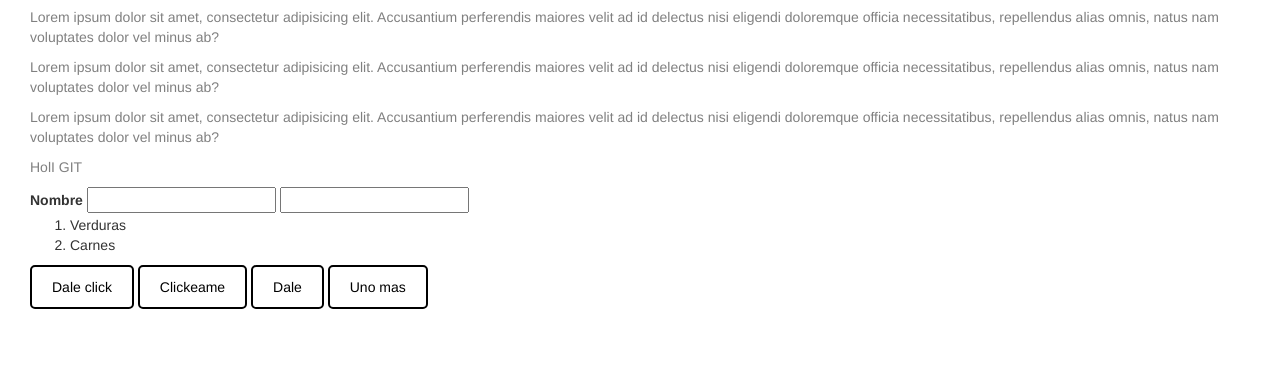
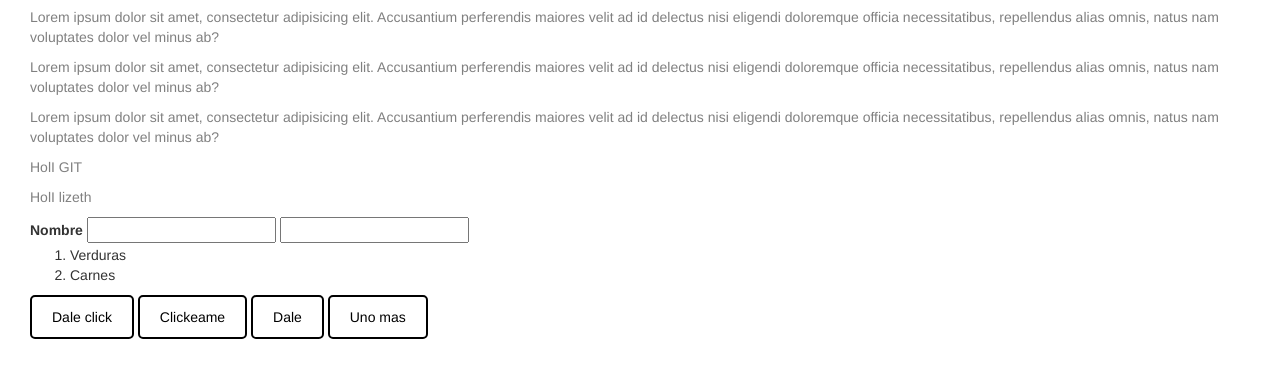
Before and after one commit to comunidad-info/Jqueryv3, a plain HTML site: page index.html in a window 1280 px wide. Shown: the part 272-650 px from the top of the page. Drawn offline with Linux system fonts and the light colour scheme.

Commit message:
Agregue un parrafo de saludo

```diff
--- a/index.html
+++ b/index.html
@@ -44,6 +44,10 @@
 	            	HolI GIT
 	            </p>
 
+	            <p>
+	            	HolI lizeth
+	            </p>
+
 	            <label>Nombre</label>
 	            <input type="text">
 	            <input type="number">
```
